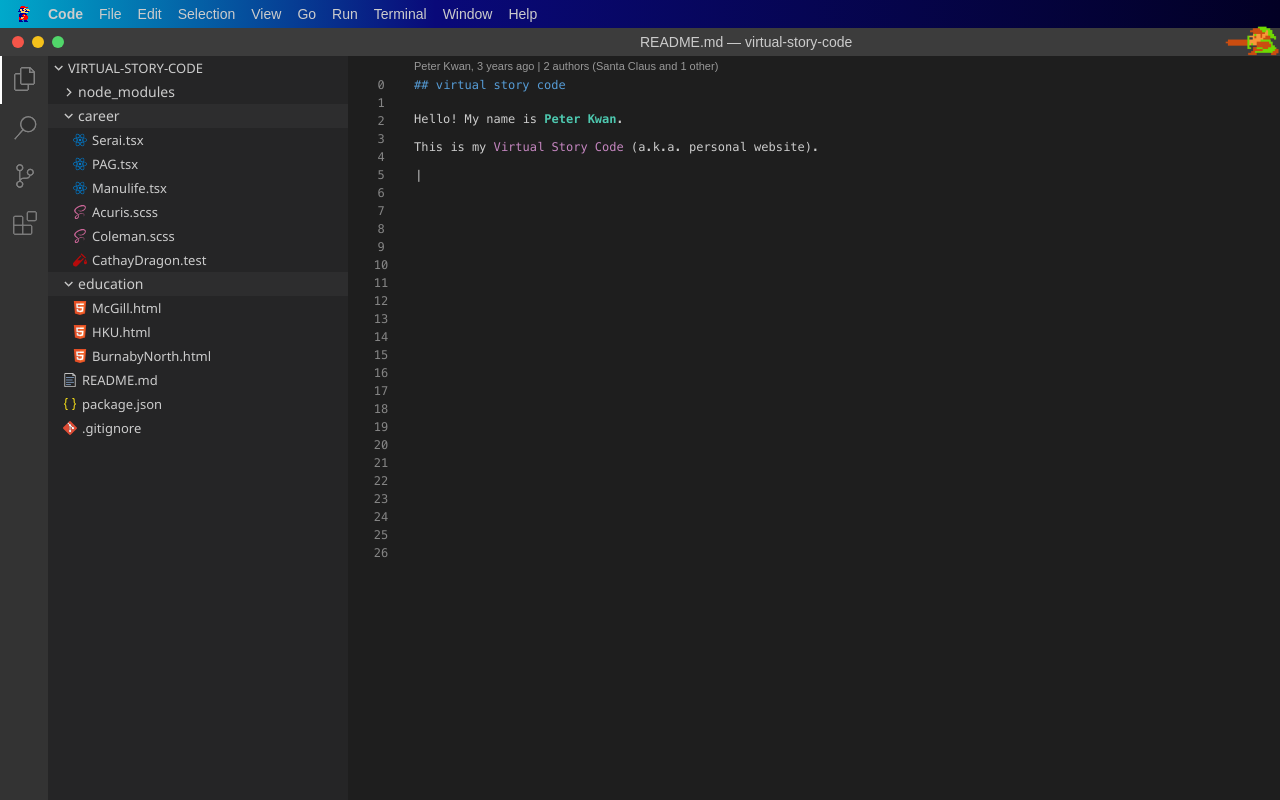
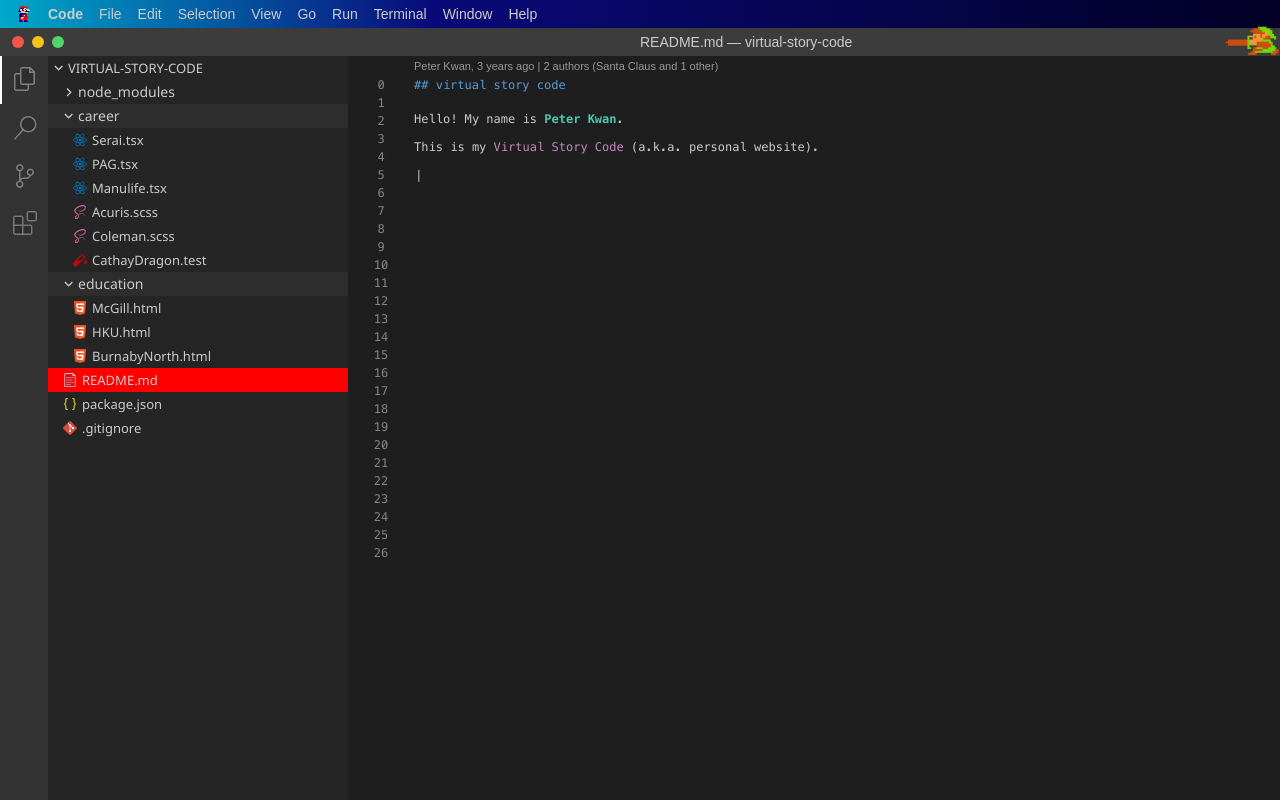
Before and after one commit to peterkwkwan/virtual-story-code, a React (Vite) app: page /explorer/readme in a window 1280 px wide. Built offline with nearby package versions, Linux system fonts and the light colour scheme.

Commit message:
feat: current selected file

```diff
--- a/src/components/ExplorerButton.tsx
+++ b/src/components/ExplorerButton.tsx
@@ -1,4 +1,4 @@
-import React, { useContext, useEffect } from "react";
+import React, { useContext, useEffect, useState } from "react";
 import { useLocation } from "react-router-dom";
 import styled from "styled-components";
 import { ExplorerContext } from "../App";
@@ -33,7 +33,8 @@ const StyledButton = styled.button<Props>`
 `;
 
 export const ExplorerButton = (props: Props) => {
-  const { selected, ...rest } = props;
+  const { ...rest } = props;
+  const [selected, setSelected] = useState(false);
   const { currentFile } = useContext(ExplorerContext);
   const [, setFile] = currentFile;
 
@@ -43,8 +44,11 @@ export const ExplorerButton = (props: Props) => {
   useEffect(() => {
     if (pathname.includes(rest.path)) {
       setFile({ title: rest.title, path: rest.path });
+      setSelected(true);
+    } else {
+      setSelected(false);
     }
-  }, []);
+  }, [pathname]);
 
   const handleClick = () => {
     setFile({ title: rest.title, path: rest.path });
--- a/src/containers/TopNavigation.tsx
+++ b/src/containers/TopNavigation.tsx
@@ -1,5 +1,5 @@
-import React, { useContext, useEffect, useState } from "react";
-import styled, { css, keyframes } from "styled-components";
+import React, { useContext, useState } from "react";
+import styled from "styled-components";
 import { ExplorerContext } from "../App";
 import { ActionButtons } from "../components/ActionButtons";
 import { MarioKart } from "../components/MarioKart";
```
